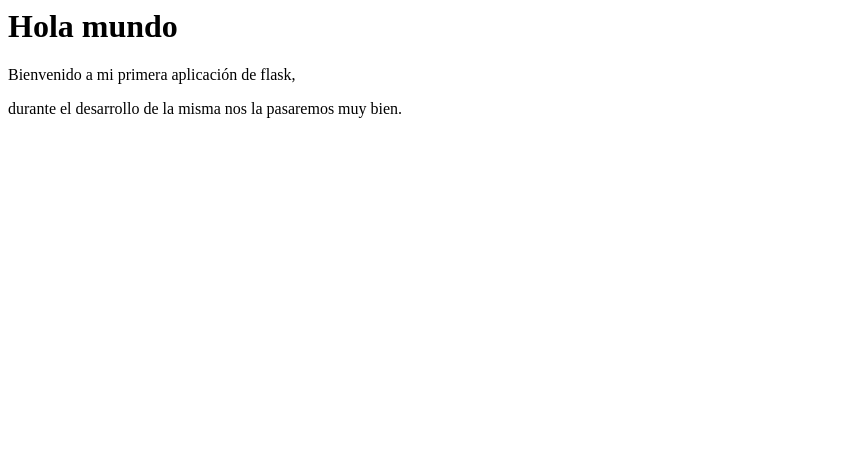
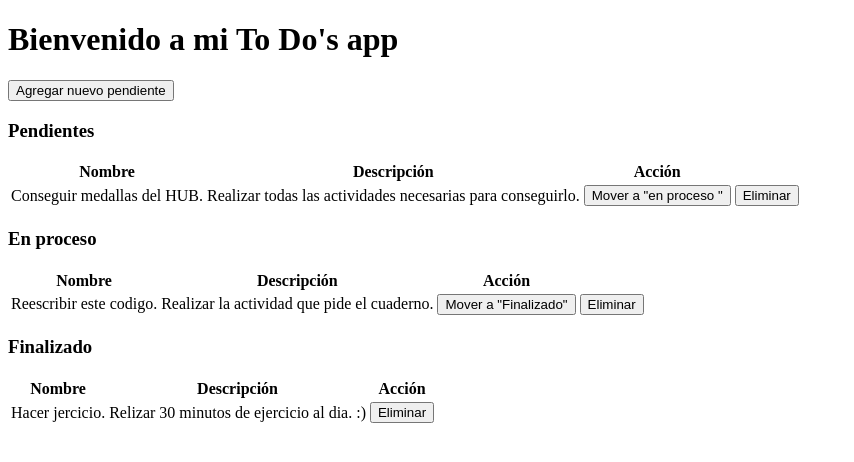
Before and after one commit to BENMP0902/mi_primer_app_flask, a Flask app: page / in a window 1280 px wide. Shown: the top 462 px of the page, without its empty margins (0-854 px from the left). Run offline with Flask 3, Linux system fonts and the light colour scheme.

Commit message:
Update home.html

```diff
--- a/app/templates/home.html
+++ b/app/templates/home.html
@@ -1,3 +1,60 @@
-<h1>Hola mundo</h1>
-<p> Bienvenido a mi primera aplicación de flask, </p>
-<p> durante el desarrollo de la misma nos la pasaremos muy bien. </p>
+<!DOCTYPE html>
+<html lang="es">
+  <head>
+    <meta charset="UTF-8">
+    <meta name="viewport" content="width=device-width, initial-scale=1.0">
+    <title>Mi To Do app</title>
+  </head>
+  <body>
+    <h1>Bienvenido a mi To Do's app</h1>
+    <button>Agregar nuevo pendiente</button>
+    <h3>Pendientes</h3>
+    <table>
+      <tbody>
+        <tr>
+          <th>Nombre</th>
+          <th>Descripción</th>
+          <th>Acción</th>
+        </tr>
+        <tr>
+          <td> Conseguir medallas del HUB. </td>
+          <td> Realizar todas las actividades necesarias para conseguirlo.</td>
+          <td><button>Mover a "en proceso "</button></td>
+          <td><button>Eliminar</button></td>
+        </tr>
+      </tbody>
+    </table>
+    <h3>En proceso</h3>
+    <table>
+      <tbody>
+        <tr>
+          <th>Nombre</th>
+          <th>Descripción</th>
+          <th>Acción</th>
+        </tr>
+        <tr>
+          <td> Reescribir este codigo.</td>
+          <td> Realizar la actividad que pide el cuaderno.</td>
+          <td><button>Mover a "Finalizado"</button></td>
+          <td><button>Eliminar</button></td>
+        </tr>
+      </tbody>
+    </table>
+
+    <h3>Finalizado</h3>
+    <table>
+      </tbody>
+        <tr>
+          <th>Nombre</th>
+          <th>Descripción</th>
+          <th>Acción</th>
+        </tr>
+        <tr>
+          <td> Hacer jercicio. </td>
+          <td> Relizar 30 minutos de ejercicio al dia.   :) </td>
+          <td><button>Eliminar</button></td>
+        </tr>
+      </tbody>
+    </table>
+  </body>
+</html>
```
